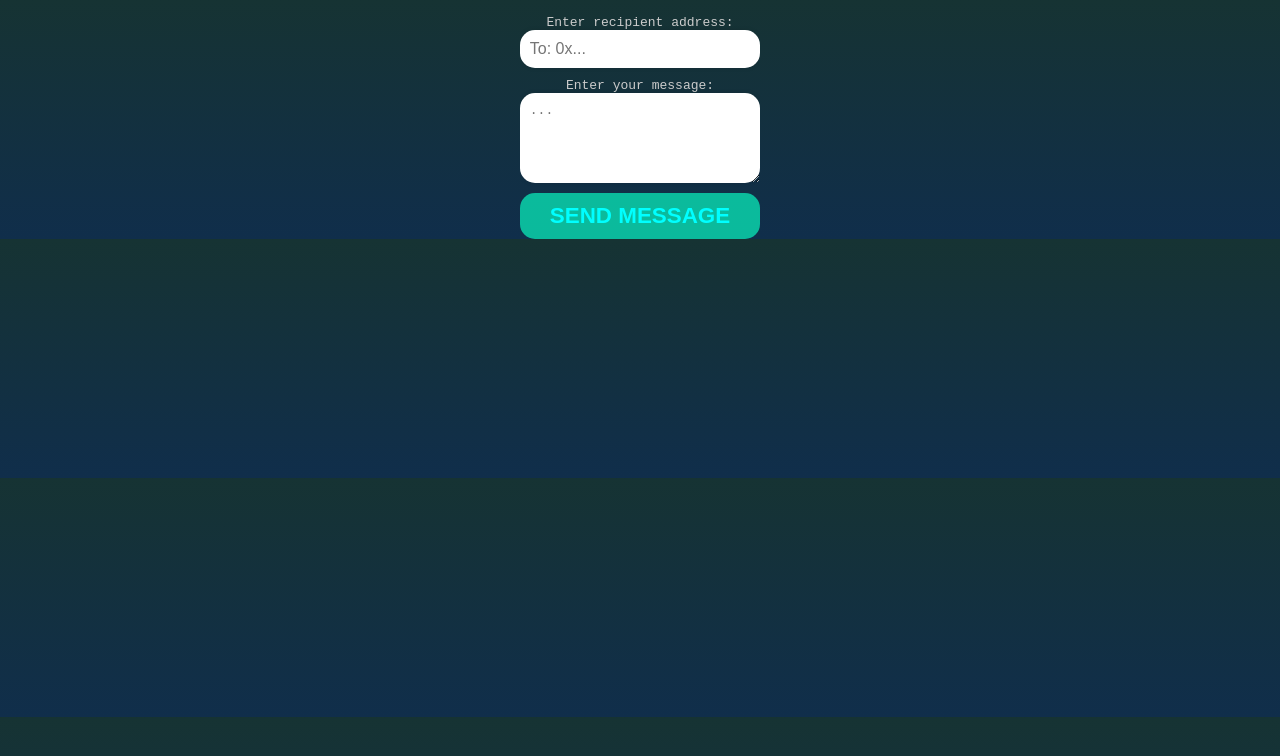
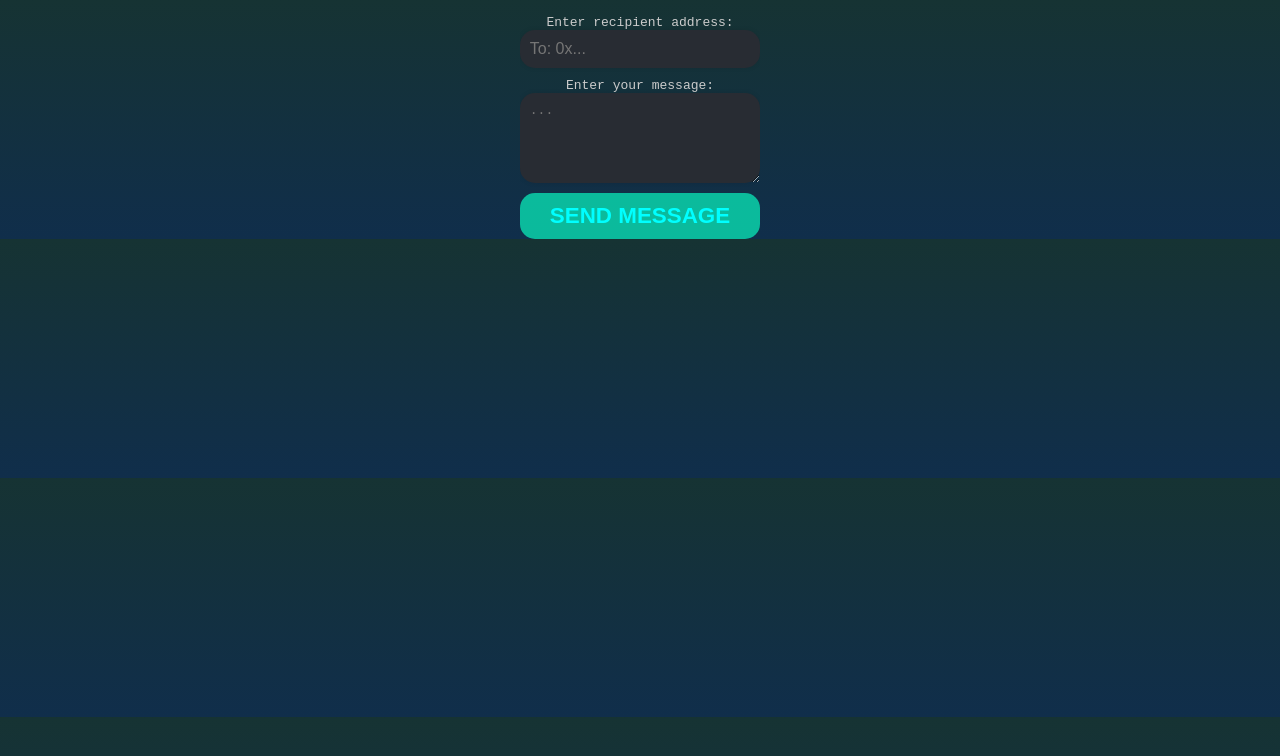
Before and after one commit to gituser6hij/unblockchat, a Next.js app: page /send-message in a window 1280 px wide. Shown: the top 756 px of the page. Built offline with nearby package versions, Linux system fonts and the light colour scheme.

Commit message:
full ui ux harmo2

```diff
--- a/pages/send-message.jsx
+++ b/pages/send-message.jsx
@@ -76,7 +76,7 @@ function SendMessage() {
           onChange={(e) => setRecipient(e.target.value)}
           className={styles.inputText}
           placeholder="To: 0x..."
-          style={{ width: "100%" }}
+          style={{ width: "100%", backgroundColor: "#282c33ff" }}
         />
       </div>
       <div
@@ -100,7 +100,11 @@ function SendMessage() {
           value={message}
           onChange={(e) => setMessage(e.target.value)}
           className={styles.inputText}
-          style={{ width: "100%", minHeight: "90px" }}
+          style={{
+            width: "100%",
+            minHeight: "90px",
+            backgroundColor: "#282c33ff",
+          }}
           placeholder="..."
         />
       </div>
--- a/pages/styles.module.css
+++ b/pages/styles.module.css
@@ -106,8 +106,9 @@
   margin-top: 10px;
   margin-bottom: 10px;
   width: 100%;
-  background-color: transparent;
+  /* background-color: transparent; */
   color: #00ffff;
+  background-color: #282c33ff;
 }
 
 .form textarea {
@@ -200,7 +201,7 @@
   background-color: var(--gunmetal);
   color: #fff;
   border: 3px solid rgba(10, 202, 166, 0.9);
-  font-size: 1.3em;
+  font-size: 1.2em;
   max-width: 600px;
 }
 
@@ -279,12 +280,46 @@
   font-size: 1em;
   box-shadow: 0 0 5px rgba(0, 0, 0, 0.1);
   width: auto;
+
+  background-color: #282c33ff;
 }
 
 .inputText:focus {
   outline: none;
+  background-color: #282c33ff;
+
   box-shadow: 0 0 5px rgba(10, 202, 166, 0.5);
   /* background-color: rgba(10, 202, 166, 0.9); */
+}
+
+.form input :-internal-autofill-selected {
+  background-color: #282c33ff;
+}
+
+.input:-internal-autofill-selected {
+  background-color: #282c33ff;
+}
+
+.input:-internal-autofill {
+  background-color: #282c33ff !important;
+}
+
+.inputText:active {
+  background-color: #282c33ff !important;
+}
+
+.inputText:selected {
+  background-color: #282c33ff !important;
+}
+
+.input:-internal-autofill-selected {
+  appearance: menulist-button;
+  background-image: none !important;
+  background-color: -internal-light-dark(
+    #282c33ff,
+    rgba(70, 90, 126, 0.4)
+  ) !important;
+  color: fieldtext !important;
 }
 
 /* Navigation bar styles */
```
